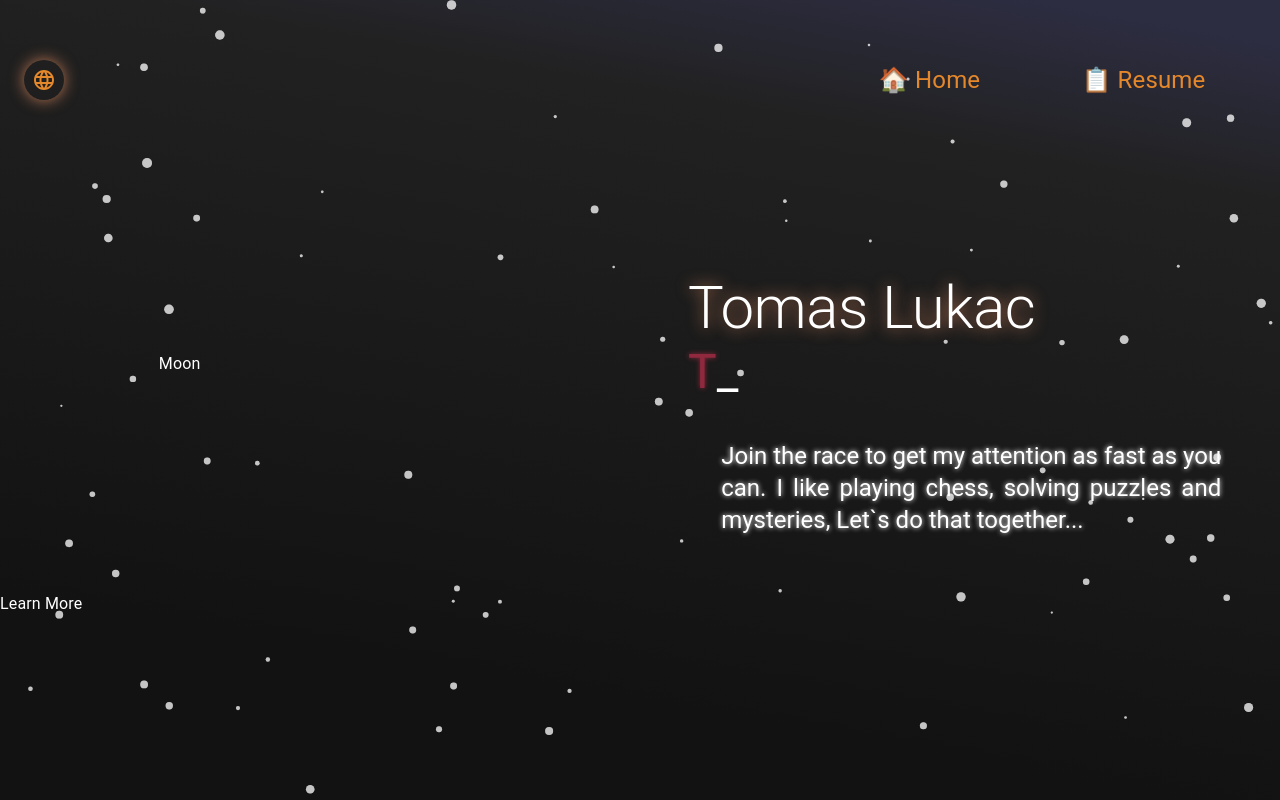
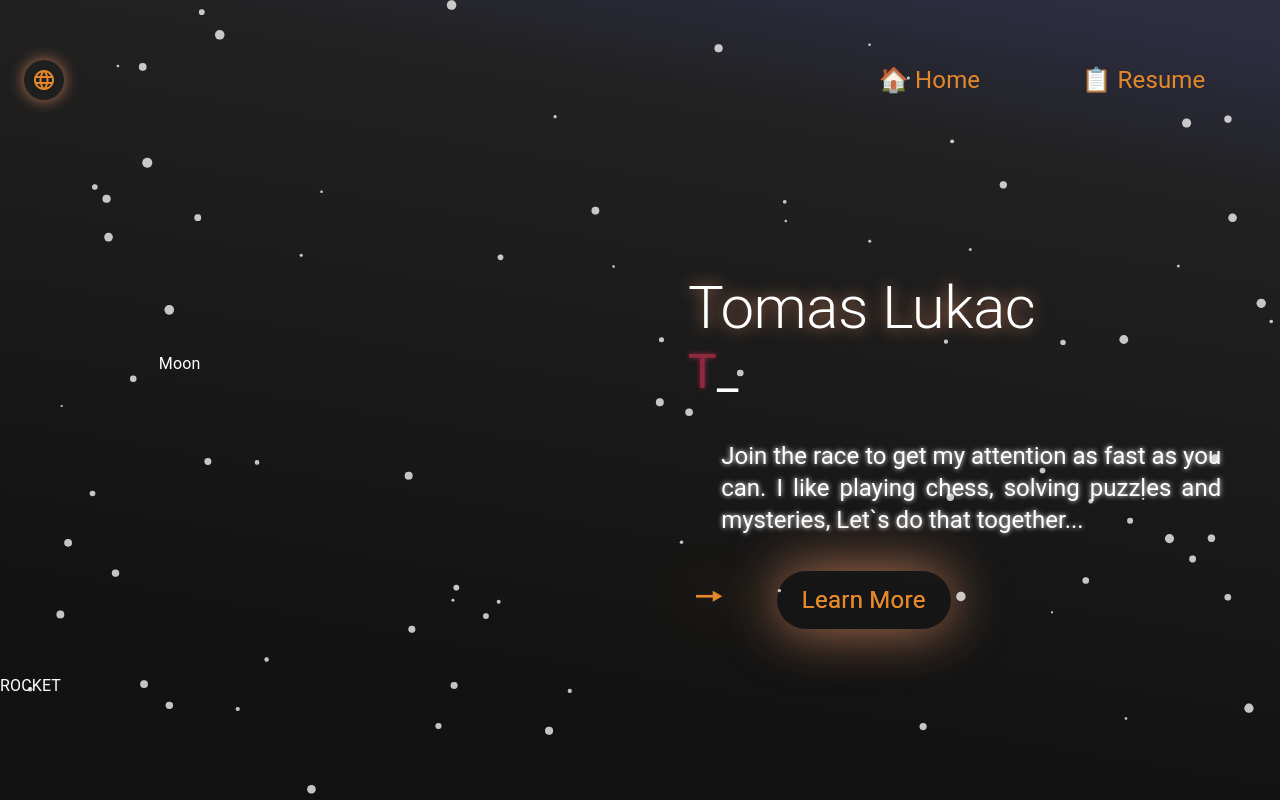
Before and after one commit to LukacTomas/my-page, a React (Create React App) app: page /en/home in a window 1280 px wide. Built offline with nearby package versions, Linux system fonts and the light colour scheme; a web font is replaced by a local one.

Commit message:
Learnmore button created

```diff
--- /dev/null
+++ b/src/Pages/Home/Learnmore/index.js
@@ -0,0 +1,99 @@
+import React, { useRef } from "react";
+import { gsap } from "gsap";
+import { Link } from "react-router-dom";
+import { useLanguage } from "Hooks";
+import { Typography } from "@mui/material";
+import { styled } from "@mui/system";
+import { useTheme } from "@mui/material/styles";
+
+const MyLink = styled(Link)(({ theme }) => ({
+  borderRadius: "2rem",
+  boxShadow: `0 0 15px ${theme.palette.primary.main}`,
+  color: theme.palette.primary.main,
+  textShadow: `0 0 0px ${theme.palette.primary.main}`,
+  height: 48,
+  fontSize: "1.5rem",
+  margin: "2vw",
+  padding: "15px 25px",
+  textDecoration: "none",
+  transition: "all 300ms",
+
+  "&:hover": {
+    boxShadow: `0 0 35px ${theme.palette.primary.hover}`,
+    textShadow: `0 0 5px ${theme.palette.primary.main}`,
+  },
+}));
+
+export const LearnMore = ({ ButtonText }) => {
+  const lang = useLanguage();
+  const divRef = useRef();
+  const select = gsap.utils.selector(divRef);
+  const timeline = useRef();
+
+  const theme = useTheme();
+
+  React.useEffect(() => {
+    timeline.current = gsap
+      .timeline({ delay: 2, repeat: -1, ease: "elastic" })
+      .to(select(".arrow"), {
+        color: theme.palette.primary.main,
+        textShadow: `0 0 55px ${theme.palette.primary.main}`,
+        duration: 1.5,
+      })
+      .to(select(".MyLink"), {
+        boxShadow: `0 0 55px ${theme.palette.primary.hover}`,
+        duration: 1.5,
+      })
+      .to(select(".arrow"), {
+        y: 0,
+        x: -50,
+        duration: 1.5,
+      })
+      .to(select(".arrow"), {
+        color: "white",
+        textShadow: `0 0 35px ${theme.palette.primary.hover}`,
+        duration: 0.5,
+      })
+
+      .to(select(".arrow"), {
+        y: 0,
+        x: 0,
+        duration: 0.5,
+      })
+      .to(
+        select(".arrow"),
+        {
+          y: 0,
+          x: -20,
+          duration: 0.5,
+        },
+        "<1"
+      )
+      .to(select(".MyLink"), {
+        boxShadow: `0 0 15px ${theme.palette.primary.hover}`,
+        duration: 0.5,
+      })
+      .to(select(".arrow"), {
+        y: 0,
+        x: 0,
+        duration: 0.25,
+      })
+      .to(select(".arrow"), {
+        textShadow: "none",
+        duration: 1.5,
+      });
+  }, [select, theme.palette]);
+
+  return (
+    <Typography variant="h4" component="div" sx={{ mt: "5vh" }}>
+      <div ref={divRef}>
+        <span style={{ display: "inline-block" }} className="arrow">
+          🠖
+        </span>
+        <MyLink id="LearnMore" className="MyLink" to={`/${lang}/resume/`}>
+          {ButtonText}
+        </MyLink>
+      </div>
+    </Typography>
+  );
+}
--- a/src/Pages/Home/index.js
+++ b/src/Pages/Home/index.js
@@ -5,6 +5,8 @@ import { useLanguage } from "Hooks";
 import { useData } from "./config";
 
 import { Jobs } from "./Jobs";
+import { LearnMore } from "./Learnmore";
+
 export const Home = () => {
   const lang = useLanguage();
   const data = useData(lang);
@@ -65,6 +67,7 @@ export const Home = () => {
               style={{ zIndex: 6, textShadow: "0 0 5px #fff" }}
             >
               {page.text}
+              <LearnMore ButtonText={page.callToAction} />
             </Typography>
           </Box>
         </Grid>
@@ -74,7 +77,7 @@ export const Home = () => {
           display: { xs: "none", md: "block" },
         }}
       >
-        Learn More
+        ROCKET
       </Box>
     </div>
   );
```
